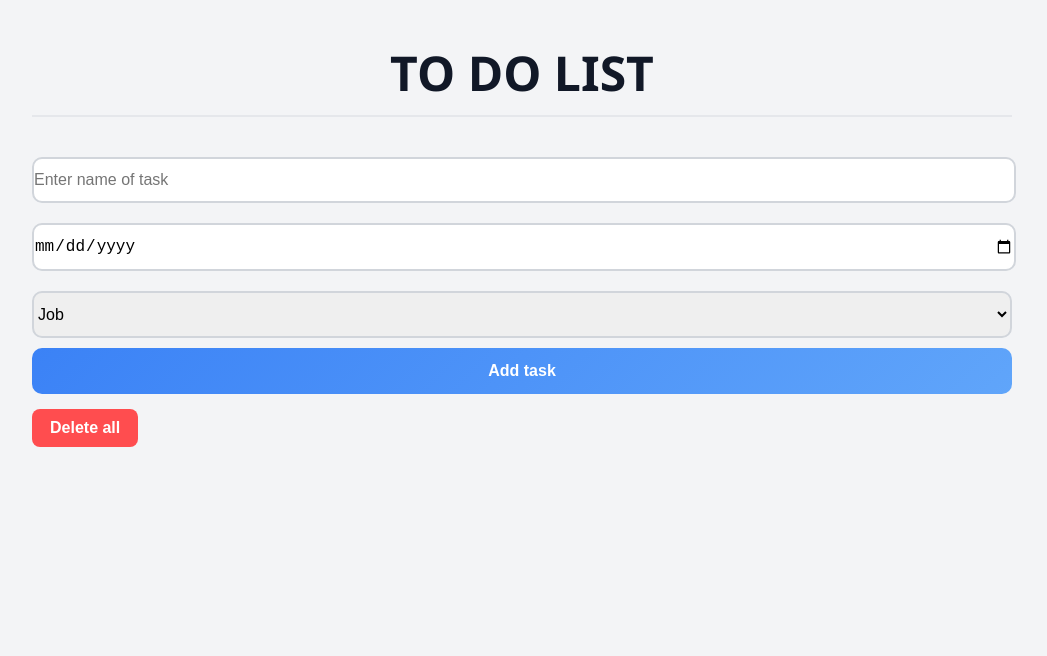
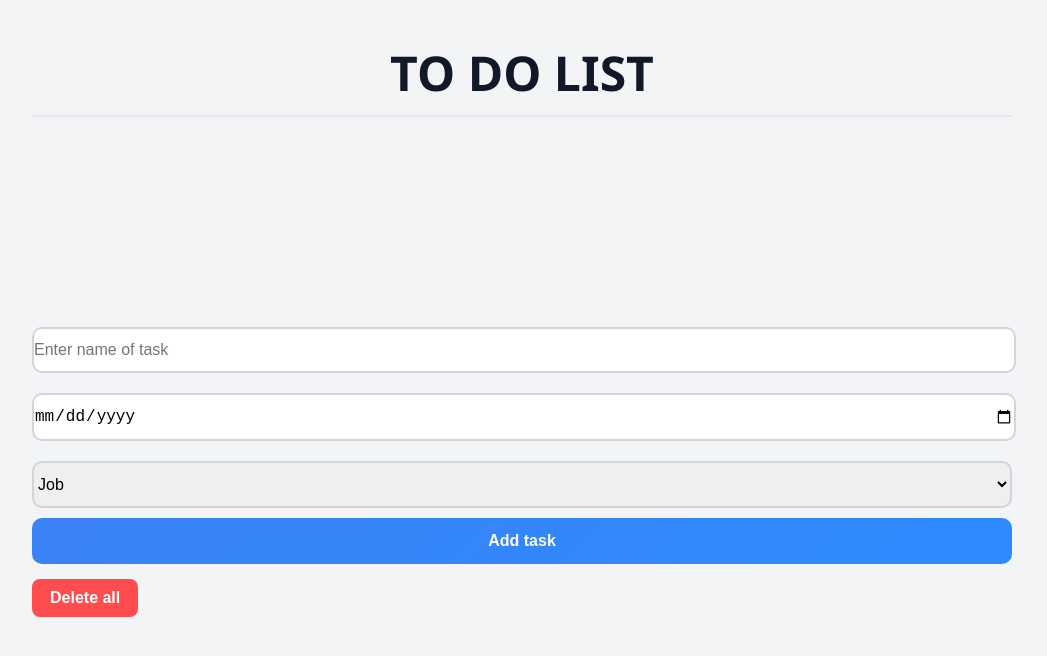
Before and after one commit to Ra1chl/To-Do-List, a React (Vite) app in the folder my-react-app/: page / in a window 1280 px wide. Shown: the top 656 px of the page, without its empty margins (118-1165 px from the left). Built offline with nearby package versions, Linux system fonts and the light colour scheme.

Commit message:
scroll bar

```diff
--- a/my-react-app/src/List.jsx
+++ b/my-react-app/src/List.jsx
@@ -6,7 +6,7 @@ function List(){
     const [tasks, setTasks] = useState([]);
     const [name, setName] = useState("");
     const [finishDate, setFinishDate] = useState("");
-    const [type, setType] = useState("");
+    const [type, setType] = useState("Job");
 
     function handleTasks(){
         const newTask = {taskName: name,
--- a/my-react-app/src/index.css
+++ b/my-react-app/src/index.css
@@ -1,8 +1,8 @@
 body {
   margin: 0;
-
   padding-left: 150px;
   padding-right: 150px;
+  padding-bottom: 30px;
   font-family: "Segoe UI", Roboto, sans-serif;
   background: #f3f4f6;
   color: #1f2937;
@@ -42,15 +42,18 @@ body {
 }
 
 .tasks-list {
+  height: 150px;
   list-style-type: none;
   padding: 0;
   margin-bottom: 30px;
+    overflow: auto;
+
 }
 
 .tasks-list li {
   background-color: #f9fafb;
   padding: 15px 20px;
-  margin: 10px 0;
+  margin: 10px 30px;
   border-radius: 10px;
   transition: 0.2s ease-in-out;
 }
@@ -94,7 +97,7 @@ body {
   font-size: 1rem;
   font-weight: bold;
   color: white;
-  background: linear-gradient(135deg, #3b82f6, #60a5fa);
+  background: linear-gradient(135deg, #3b82f6, #2c8bff);
   border: none;
   border-radius: 10px;
   cursor: pointer;
```
